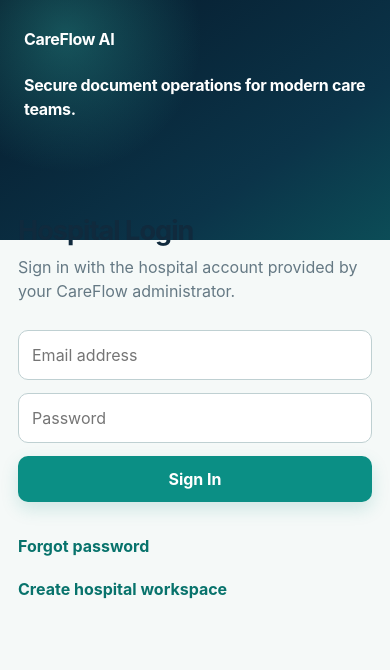
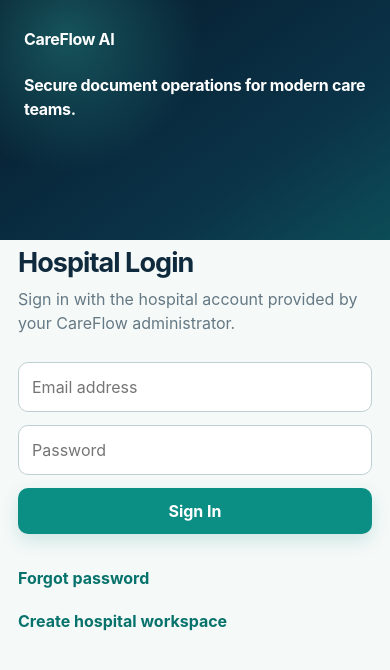
Before and after one commit to abdullahch2866-hub22/careflow-ai, a website: page index.html in a window 390 px wide. Shown: the top 670 px of the page. Drawn offline with nearby package versions, Linux system fonts and the light colour scheme.

Commit message:
Fix mobile login title spacing

```diff
--- a/redesign.css
+++ b/redesign.css
@@ -139,6 +139,7 @@ body{background:linear-gradient(135deg,#f8faf9 0%,#f1f6f5 55%,#f7f8f6 100%)}
  #loginPanel,#signupPanel,#passwordPanel,#noAccessPanel{padding:215px 18px 34px!important}
  #loginPanel:before,#signupPanel:before,#passwordPanel:before,#noAccessPanel:before{content:"CareFlow AI\A\A Secure document operations for modern care teams.";height:184px;padding:28px 24px;overflow:hidden;font-size:16px;line-height:1.45}
  #loginPanel h2,#signupPanel h2,#passwordPanel h2,#noAccessPanel h2{margin-top:0!important;color:var(--ink)!important}
+ #loginPanel h2{padding-top:32px}
  .login-support-actions{display:grid;grid-template-columns:1fr;gap:3px;margin-top:14px}
  #loginPanel .login-support-actions .button{display:block;width:100%!important;padding:8px 0!important;text-align:left!important}
  .cards{grid-template-columns:1fr 1fr}.card{grid-column:span 1;min-height:150px}
```
